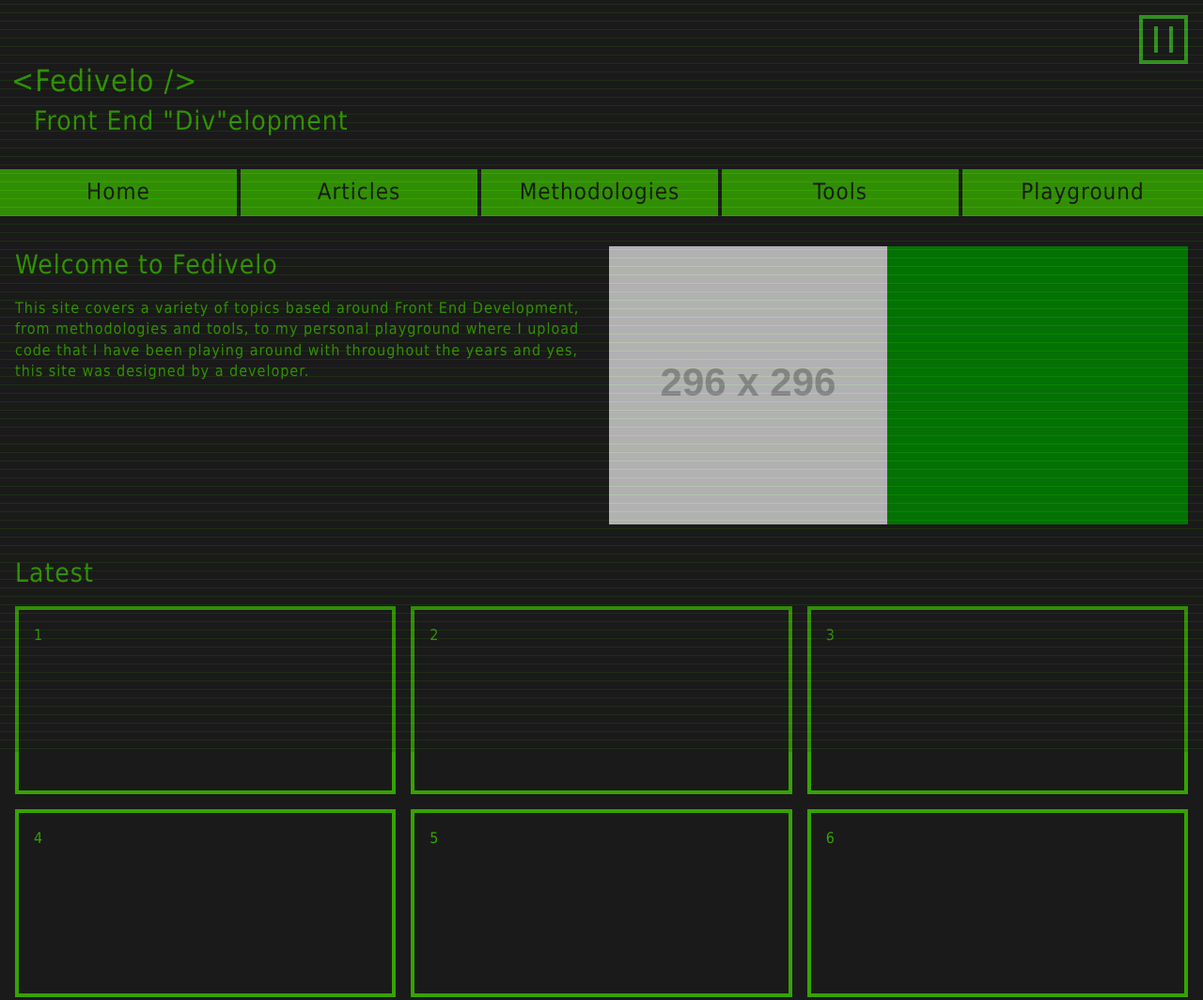
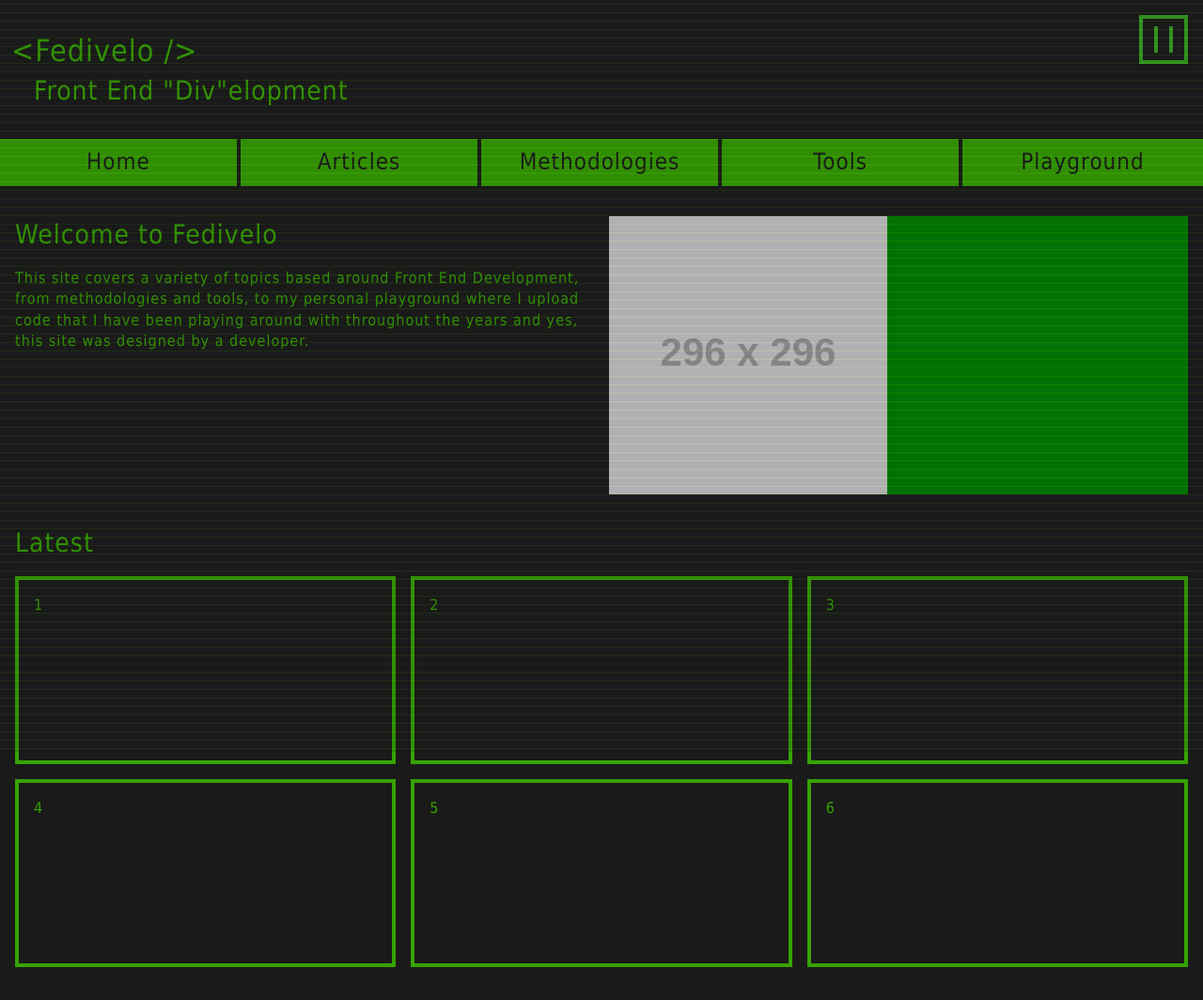
Before and after one commit to JamesCockburn/fedivelo, a plain HTML site: page index.html in a window 1280 px wide. Shown: the whole page at 94% size. Drawn offline with Linux system fonts and the light colour scheme; placeholder pictures from the web are drawn by us.

Commit message:
Updated header margin

```diff
--- a/index.html
+++ b/index.html
@@ -61,7 +61,7 @@
 		[class*="__heading"] {font-size:2rem}
 		[class*="__title"] {font-size:1.75rem;margin-bottom:1rem}
 
-		.header {max-width:85.375rem;margin:4rem auto 2rem;text-align:center;border-bottom:.25rem solid var(--fg-hsl);padding-bottom:2rem}
+		.header {max-width:85.375rem;margin:2rem auto;text-align:center;border-bottom:.25rem solid var(--fg-hsl);padding-bottom:2rem}
 		.header__tagline {margin:0 1.5rem;font-size:1.75rem}
 
 		.header__pause-play-btn {display:none}
```
